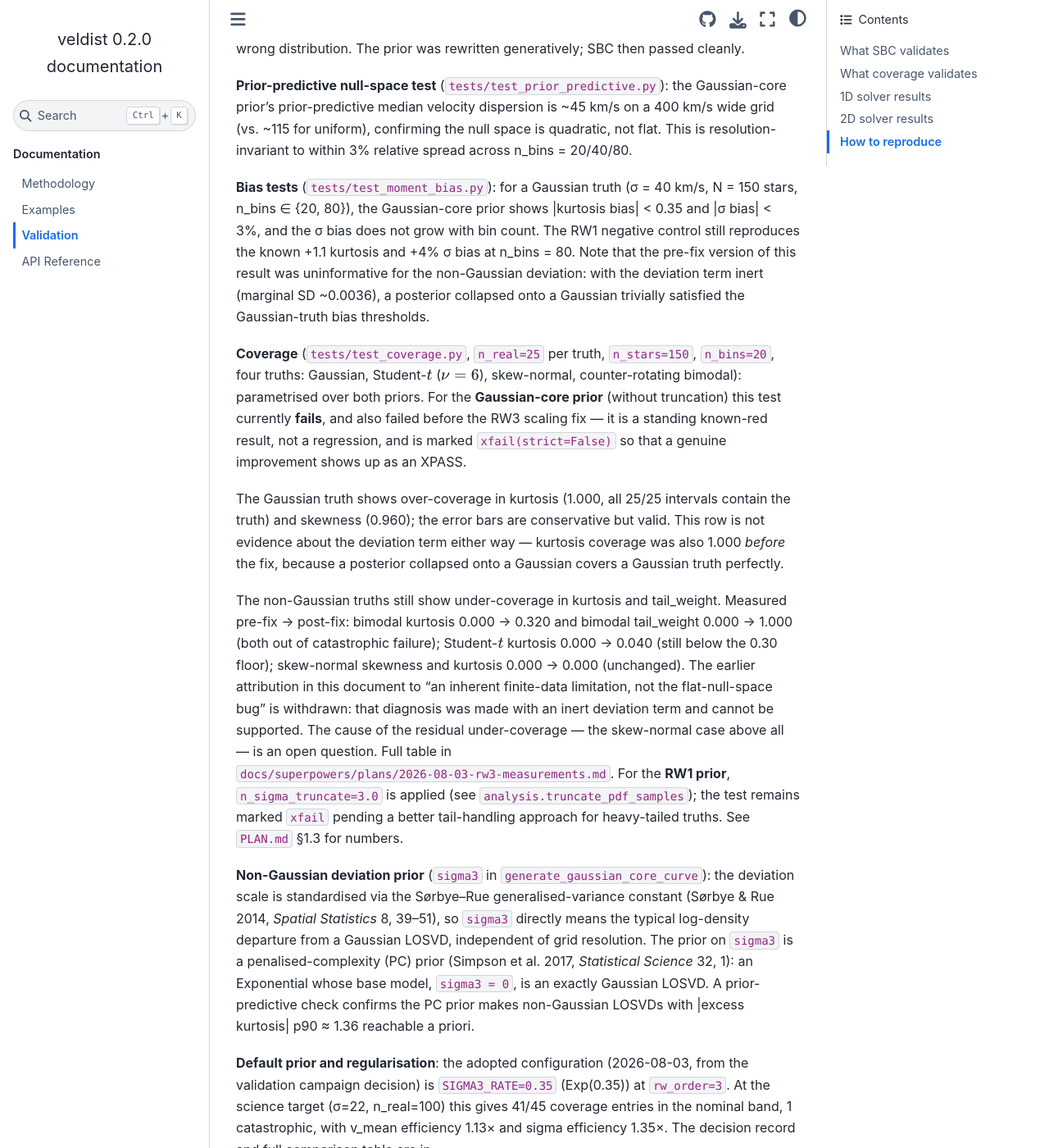
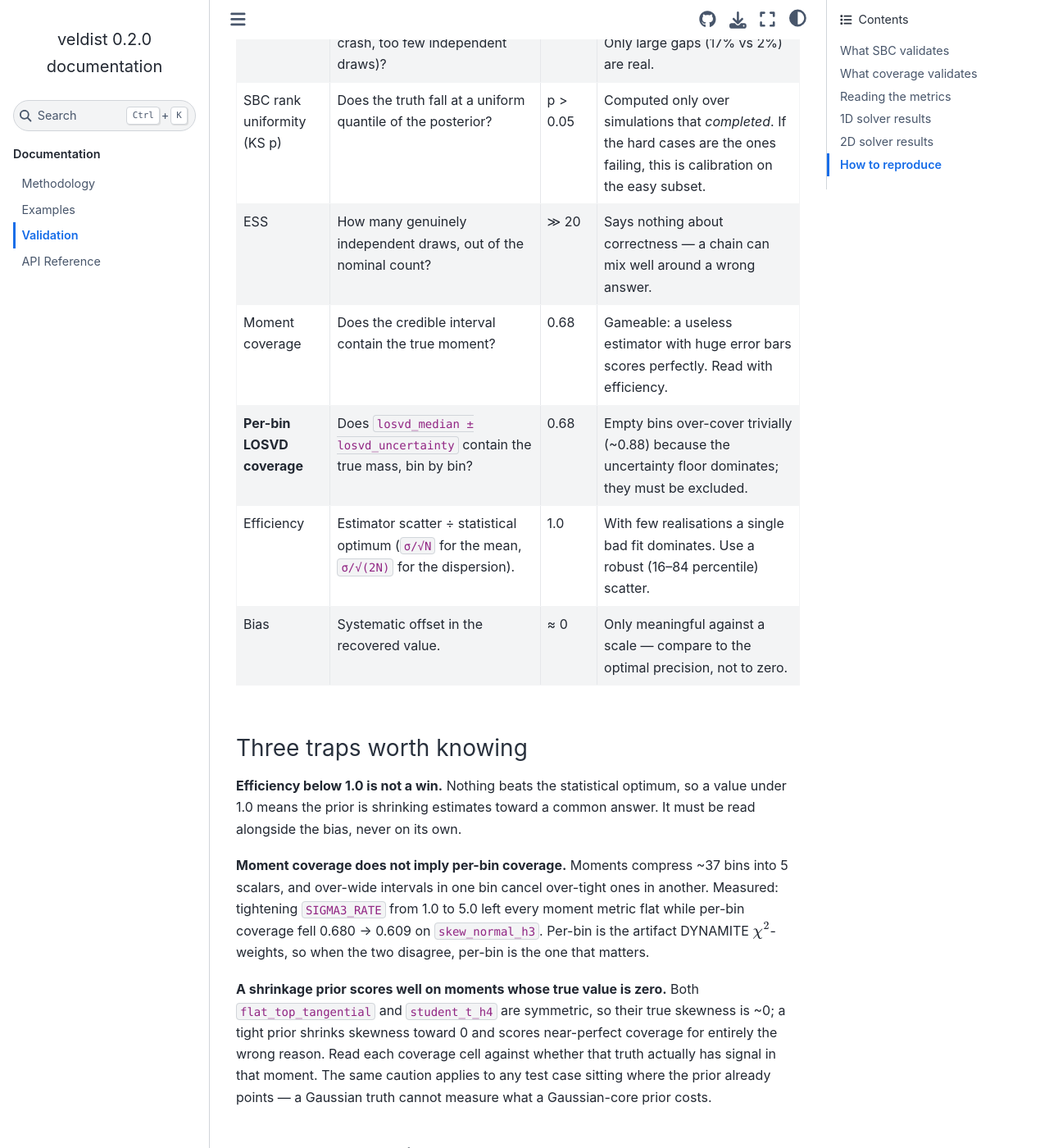
Before and after one commit to pjs902/veldist, a Sphinx documentation site: the page built from docs/validation.md, in a window 1280 px wide and 1400 px high, scrolled down 1094 px. Shown: the whole window at 82% size. Built offline with Sphinx 7.4.7 and the Sphinx Book theme 1.1.4, drawn with Linux system fonts in a browser that asks for light colours; some of the changed text lies outside the part shown.

Commit message:
docs(validation): add a guide to reading the calibration metrics
Each metric answers a different question and has a specific blind spot, and
several of them mislead if read alone. Records the three traps that caused
wrong conclusions during the regularisation work: efficiency below 1.0 is
shrinkage rather than a win, moment coverage does not imply per-bin
coverage, and a shrinkage prior scores well on moments whose true value is
zero (so a symmetric truth cannot measure what it costs on skewness, and a
Gaussian truth cannot measure what a Gaussian-core prior costs at all).

Also states the structure that survived: SBC is a gate, not an objective.

Co-Authored-By: Claude Sonnet 5 <noreply@anthropic.com>
Claude-Session: https://claude.ai/code/session_01XzUmsrY3nq3A3iMo2X7wmw

```diff
--- a/docs/validation.md
+++ b/docs/validation.md
@@ -29,6 +29,48 @@ reported uncertainties literally. Coverage can fail even when SBC passes
 cleanly, because SBC's "truth" is always self-consistent with the model's
 prior. A smoothness prior that shrinks away genuine sharp features in real
 data is invisible to SBC but shows up directly in coverage.
+
+## Reading the metrics
+
+Each metric answers a different question and has a specific blind spot. The
+short version of how to read them:
+
+| Metric | Asks | Target | Blind spot |
+|---|---|---|---|
+| SBC failure fraction | What share of simulations could not be evaluated (NaN, crash, too few independent draws)? | ≤ 2% | It is a count: at n=30 a difference of one is noise. Only large gaps (17% vs 2%) are real. |
+| SBC rank uniformity (KS p) | Does the truth fall at a uniform quantile of the posterior? | p > 0.05 | Computed only over simulations that *completed*. If the hard cases are the ones failing, this is calibration on the easy subset. |
+| ESS | How many genuinely independent draws, out of the nominal count? | ≫ 20 | Says nothing about correctness — a chain can mix well around a wrong answer. |
+| Moment coverage | Does the credible interval contain the true moment? | 0.68 | Gameable: a useless estimator with huge error bars scores perfectly. Read with efficiency. |
+| **Per-bin LOSVD coverage** | Does `losvd_median ± losvd_uncertainty` contain the true mass, bin by bin? | 0.68 | Empty bins over-cover trivially (~0.88) because the uncertainty floor dominates; they must be excluded. |
+| Efficiency | Estimator scatter ÷ statistical optimum (`σ/√N` for the mean, `σ/√(2N)` for the dispersion). | 1.0 | With few realisations a single bad fit dominates. Use a robust (16–84 percentile) scatter. |
+| Bias | Systematic offset in the recovered value. | ≈ 0 | Only meaningful against a scale — compare to the optimal precision, not to zero. |
+
+### Three traps worth knowing
+
+**Efficiency below 1.0 is not a win.** Nothing beats the statistical optimum,
+so a value under 1.0 means the prior is shrinking estimates toward a common
+answer. It must be read alongside the bias, never on its own.
+
+**Moment coverage does not imply per-bin coverage.** Moments compress ~37 bins
+into 5 scalars, and over-wide intervals in one bin cancel over-tight ones in
+another. Measured: tightening `SIGMA3_RATE` from 1.0 to 5.0 left every moment
+metric flat while per-bin coverage fell 0.680 → 0.609 on `skew_normal_h3`.
+Per-bin is the artifact DYNAMITE $\chi^2$-weights, so when the two disagree,
+per-bin is the one that matters.
+
+**A shrinkage prior scores well on moments whose true value is zero.** Both
+`flat_top_tangential` and `student_t_h4` are symmetric, so their true skewness
+is ~0; a tight prior shrinks skewness toward 0 and scores near-perfect coverage
+for entirely the wrong reason. Read each coverage cell against whether that
+truth actually has signal in that moment. The same caution applies to any test
+case sitting where the prior already points — a Gaussian truth cannot measure
+what a Gaussian-core prior costs.
+
+### How they combine
+
+SBC is a **gate, not an objective**: pass/fail, with near-boundary results
+treated as ties. Among configurations that pass, choose on what is actually
+recovered — per-bin coverage first, then the moments that carry real signal.
 
 ## 1D solver results
 
```
